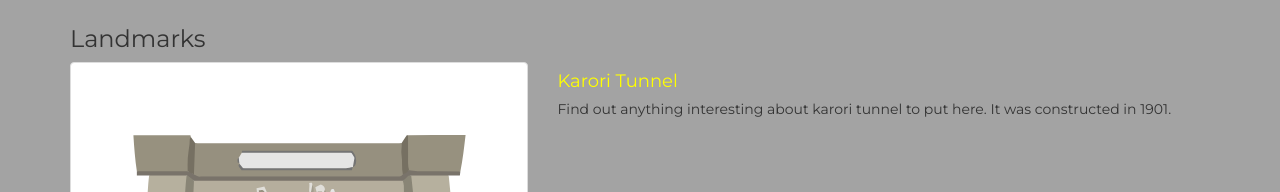
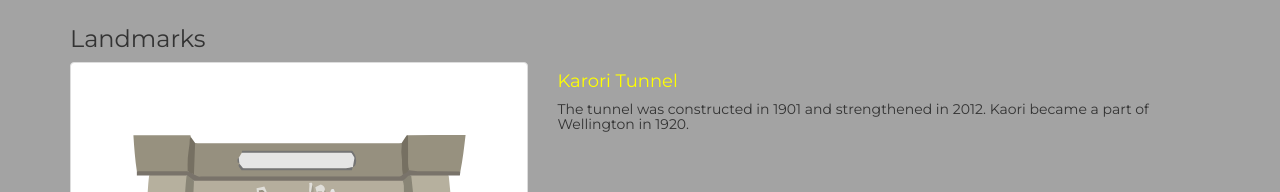
Before and after one commit to ethanroberts/readysetgo, a website: page rideAlong.html in a window 1280 px wide. Shown: the part 1028-1220 px from the top of the page. Drawn offline with Linux system fonts and the light colour scheme.

Commit message:
karori tunnel caption

```diff
--- a/rideAlong.html
+++ b/rideAlong.html
@@ -55,7 +55,7 @@
 			</div>
 				<div class="col-xs-7" >
 					<h4><span class="titleEmphasis">Karori Tunnel</span></h4>
-					<h5>Find out anything interesting about karori tunnel to put here. It was constructed in 1901.</h5>
+					<h5>The tunnel was constructed in 1901 and strengthened in 2012. Kaori became a part of Wellington in 1920.</h5>
 				</div>
 			</div>
 
```
